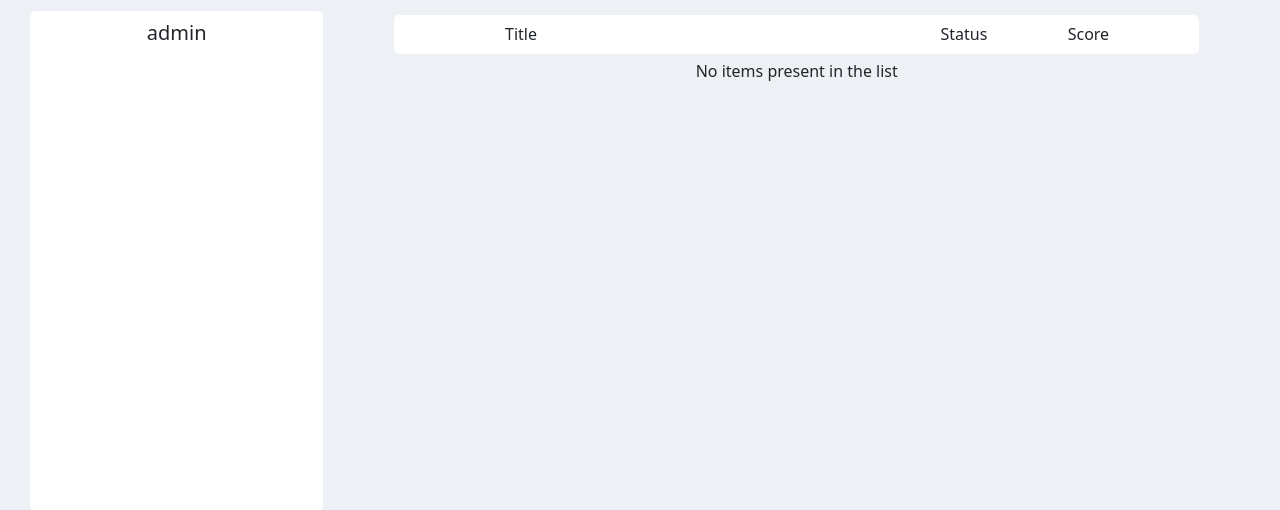
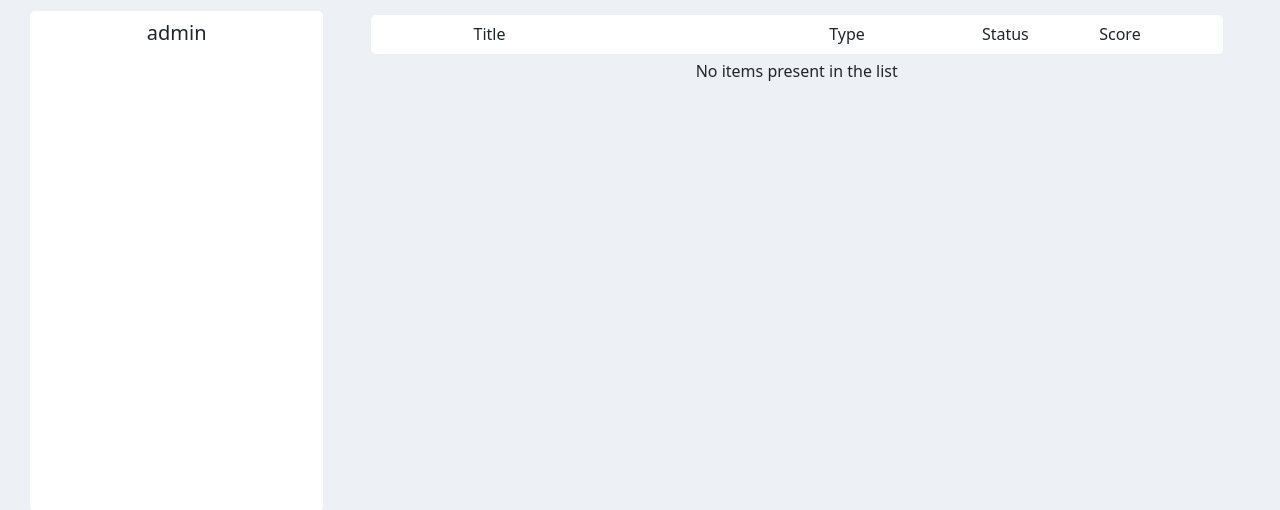
Before and after one commit to chaitanya-Uike/movieslimbo, a Django app: page /profile/admin/ in a window 1280 px wide. Shown: the part 56-566 px from the top of the page. Run offline with Django 3.2, Linux system fonts and the light colour scheme; data comes from the database, SQL or seed files in the repository; both versions use the stored data as it was after the commit.

Commit message:
Tv shows ingo page added

```diff
--- a/app/models.py
+++ b/app/models.py
@@ -17,9 +17,12 @@
         ('Dropped', 'Dropped'),
     )
 
+    TYPE = (('Movie', 'Movie'), ('TV', 'TV'),)
+
     SCORE = ((str(x), str(x)) for x in range(1, 11))
 
     user = models.ForeignKey(User, on_delete=CASCADE)
+    type = models.CharField(max_length=5, choices=TYPE, blank=True)
     movie_id = models.CharField(max_length=20)
     status = models.CharField(max_length=20, choices=STATUS)
     score = models.CharField(max_length=2, choices=SCORE, blank=True)
--- a/app/static/css/info.css
+++ b/app/static/css/info.css
@@ -13,7 +13,7 @@
     grid-area: backdrop;
     object-fit: cover;
     width: 100%;
-    height: 250px;
+    height: 275px;
     background-color: lightblue;
 }
 
@@ -97,6 +97,7 @@
     padding:  0 5px;
     display: flex;
     justify-content: space-between;
+    flex-wrap: wrap;
     margin-top: 20px;
 }
 
--- a/app/static/css/profile.css
+++ b/app/static/css/profile.css
@@ -37,12 +37,12 @@
 
 .info-card{
     display: grid;
-    grid-template-columns: 1fr 4fr 1.5fr 1fr 0.5fr;
-    grid-template-areas: "img title status score edit";
+    grid-template-columns: 1fr 4fr 1.2fr 1.5fr 1fr 0.5fr;
+    grid-template-areas: "img title type status score edit";
     grid-gap:5px;
     align-items: center;
     background-color: white;
-    width: 85%;
+    width: 90%;
     margin: 5px 0px;
     padding: 10px;
     border-radius: 5px;
@@ -54,6 +54,11 @@
 
 .title{
     grid-area: title;
+    margin: 0;
+}
+
+.type{
+    grid-area: type;
     margin: 0;
 }
 
--- a/app/static/js/edit.js
+++ b/app/static/js/edit.js
@@ -6,6 +6,7 @@
 
 const data = JSON.parse(document.getElementById('data').textContent)
 const id = JSON.parse(document.getElementById('id').textContent)
+const type = JSON.parse(document.getElementById('itemType').textContent)
 
 editButton.addEventListener("click", event => {
     editContainer.style.display = "block"
@@ -24,7 +25,7 @@
 }
 
 async function updateData(csrftoken, status, score) {
-    const response = await fetch(`/update/${id}/`, {
+    const response = await fetch(`/update/${id}/${type}/`, {
         method: "POST",
         headers: {
             "Content-Type": "application/json",
@@ -52,8 +53,6 @@
     const status = event.target['status'].value
     const score = event.target['score'].value
 
-    console.log(csrftoken);
-
     updateData(csrftoken, status, score)
 })
 
--- a/app/static/js/profile.js
+++ b/app/static/js/profile.js
@@ -11,6 +11,7 @@
         element.addEventListener("click", event => {
             let card = event.target.parentElement
             id = card.getAttribute("id")
+            type = card.getAttribute("type")
             backdrop = card.getAttribute("backdrop")
             title = card.getAttribute("title")
 
@@ -33,7 +34,7 @@
     })
 
     async function updateData(csrftoken, status, score) {
-        const response = await fetch(`/update/${id}/`, {
+        const response = await fetch(`/update/${id}/${type}/`, {
             method: "POST",
             headers: {
                 "Content-Type": "application/json",
--- a/app/static/js/search.js
+++ b/app/static/js/search.js
@@ -44,7 +44,7 @@
             }
             else {
                 movieResultContainer.innerHTML += `
-            <a href="/info/${result.id}" class="result-card">
+            <a href="/info/movie/${result.id}" class="result-card">
                 <img class="img" src="https://image.tmdb.org/t/p/w92/${result.poster_path}" alt="">
                 <h5>${result.title}</h5>
                 <p>${result.release_date}</p>
@@ -84,7 +84,7 @@
         results.slice(0, 5).forEach(result => {
             if (result.poster_path == null) {
                 TVResultContainer.innerHTML += `
-                <a href="/info/${result.id}" class="result-card">
+                <a href="/info/TV/${result.id}" class="result-card">
                     <div class="img"><i class="material-icons">blur_on</i></div>
                     <h5>${result.name}</h5>
                     <p>${result.first_air_date}</p>
@@ -93,7 +93,7 @@
             }
             else {
                 TVResultContainer.innerHTML += `
-            <a href="/info/${result.id}" class="result-card">
+            <a href="/info/TV/${result.id}" class="result-card">
                 <img class="img" src="https://image.tmdb.org/t/p/w92/${result.poster_path}" alt="">
                 <h5>${result.name}</h5>
                 <p>${result.first_air_date}</p>
--- a/app/templates/app/edit.html
+++ b/app/templates/app/edit.html
@@ -4,7 +4,11 @@
 <div class="edit-container">
     <img src="https://image.tmdb.org/t/p/w1280/{{response.backdrop_path}}" class="edit-container-backdrop"></img>
     <div class="form-container">
+    {% if type == "Movie" %}
         <h4>{{response.title}}</h4>
+        {% else %}
+        <h4>{{response.name}}</h4>
+    {% endif %}
         {% include 'app/form.html' %}
     </div>
 </div>
--- a/app/templates/app/profile.html
+++ b/app/templates/app/profile.html
@@ -17,6 +17,7 @@
     <div class="list-container">
         <div class="list-header info-card">
             <h6 class="title">Title</h6>
+            <h6 class="type">Type</h6>
             <h6 class="status">Status</h6>
             <h6 class="score">Score</h6>
         </div>
@@ -24,10 +25,15 @@
             <div class="extra-info-container">No items present in the list</div>
         {% endif %}
         {% for item in data %}
-        <div class="info-card" id="{{item.movie_id}}" status="{{item.status}}" score="{{item.score}}"
+        <div class="info-card" id="{{item.movie_id}}"  type="{{item.type}}" status="{{item.status}}" score="{{item.score}}"
             title="{{item.title}}" img="{{item.img}}" backdrop="{{item.backdrop}}">
             <img class="card-img" src="https://image.tmdb.org/t/p/w92/{{item.img}}" alt="">
-            <a class="title text-decoration-none" href="{% url 'info' item.movie_id%}">{{item.title}}</a>
+            {% if item.type == "Movie" %}
+            <a class="title text-decoration-none" href="{% url 'movieInfo' item.movie_id%}">{{item.title}}</a>
+            {% else %}
+            <a class="title text-decoration-none" href="{% url 'TVinfo' item.movie_id%}">{{item.title}}</a>
+            {% endif %}
+            <p class="type">{{item.type}}</p>
             <p class="status">{{item.status}}</p>
             <p class="score">{{item.score}}</p>
             {% if permission %}
--- a/app/urls.py
+++ b/app/urls.py
@@ -10,8 +10,9 @@
     path('searchMovies/', views.searchMovies, name='searchMovies'),
     path('searchTV/', views.searchTV, name='searchTV'),
     path('searchUsers/', views.searchUsers, name='searchUsers'),
-    path('info/<str:id>/', views.info, name='info'),
-    path('update/<str:id>/', views.update, name="update"),
+    path('info/movie/<str:id>/', views.movieInfo, name='movieInfo'),
+    path('info/TV/<str:id>/', views.TVinfo, name='TVinfo'),
+    path('update/<str:id>/<str:type>/', views.update, name="update"),
     path('remove/<str:id>/', views.remove, name="remove"),
     path('profile/<str:username>/', views.profile, name="profile"),
 ]
--- a/app/views.py
+++ b/app/views.py
@@ -65,6 +65,12 @@
     return response.json()
 
 
+def getTVInfo(id):
+    response = requests.get(
+        f'https://api.themoviedb.org/3/tv/{id}?api_key=09dbf57fe94efeab48abeb2a2e2d1ca5&language=en-US')
+    return response.json()
+
+
 def searchMovieByKeyword(keyword):
     response = requests.get(
         f'https://api.themoviedb.org/3/search/movie?api_key=09dbf57fe94efeab48abeb2a2e2d1ca5&language=en-US&query={keyword}&page=1&include_adult=false')
@@ -114,11 +120,11 @@
             return JsonResponse({'results': []})
 
 
-def info(request, id):
+def movieInfo(request, id):
 
     # get movie data through API
     response = getMovieInfo(id)
-    context = {'response': response}
+    context = {'response': response, "type": "Movie"}
 
     # have to use filter bcoz get() method does not have attribute exists()
     item = List.objects.filter(user=request.user, movie_id=id)
@@ -132,7 +138,25 @@
     return render(request, 'app/info.html', context)
 
 
-def update(request, id):
+def TVinfo(request, id):
+
+    # get Tv show data through API
+    response = getTVInfo(id)
+    context = {'response': response, 'type': "TV"}
+
+    # have to use filter bcoz get() method does not have attribute exists()
+    item = List.objects.filter(user=request.user, movie_id=id)
+
+    # if the item already exists in database display its values
+    if item.exists():
+        # .first used bcoz filter returns a queryset
+        context['initial'] = {'status': item.first().status,
+                              'score': item.first().score}
+
+    return render(request, 'app/info.html', context)
+
+
+def update(request, id, type):
     if request.method == "POST":
         # have to use filter bcoz get() method does not have attribute exists()
         item = List.objects.filter(user=request.user, movie_id=id)
@@ -149,6 +173,7 @@
         if form.is_valid():
             form.instance.user = request.user
             form.instance.movie_id = id
+            form.instance.type = type
             form.save()
 
     return HttpResponse('')
@@ -163,8 +188,9 @@
     context = {'username': username, 'permission': permission}
 
     class Data:
-        def __init__(self, id, title, status, score, img, backdrop):
+        def __init__(self, id, type, title, status, score, img, backdrop):
             self.movie_id = id
+            self.type = type
             self.title = title
             self.status = status
             self.score = score
@@ -176,24 +202,18 @@
     if itemList.exists():
         data = []
         for item in itemList:
-            response = requests.get(
-                f'https://api.themoviedb.org/3/movie/{item.movie_id}?api_key=09dbf57fe94efeab48abeb2a2e2d1ca5&language=en-US')
-
-            data.append(Data(item.movie_id, response.json(
-            )["title"], item.status, item.score, response.json()["poster_path"], response.json()["backdrop_path"],).__dict__)
+            print(item.type)
+            if item.type == "Movie":
+                response = getMovieInfo(item.movie_id)
+                data.append(Data(item.movie_id, item.type, response["title"], item.status,
+                            item.score, response["poster_path"], response["backdrop_path"],).__dict__)
+            else:
+                response = getTVInfo(item.movie_id)
+                data.append(Data(item.movie_id, item.type, response["name"], item.status,
+                            item.score, response["poster_path"], response["backdrop_path"],).__dict__)
 
         context['data'] = data
     return render(request, 'app/profile.html', context)
-
-
-def edit(request, user, id):
-    if request.method == "POST":
-        item = List.objects.get(
-            user__username=user, movie_id=id)
-        form = AddListItemForm(request.POST, instance=item)
-        if form.is_valid():
-            form.save()
-    return redirect(request.META.get('HTTP_REFERER'))
 
 
 def remove(request, id):
```
Also changed, not shown: app/templates/app/info.html (+30 -3 lines), app/migrations/0005_list_type.py (added), db.sqlite3.
